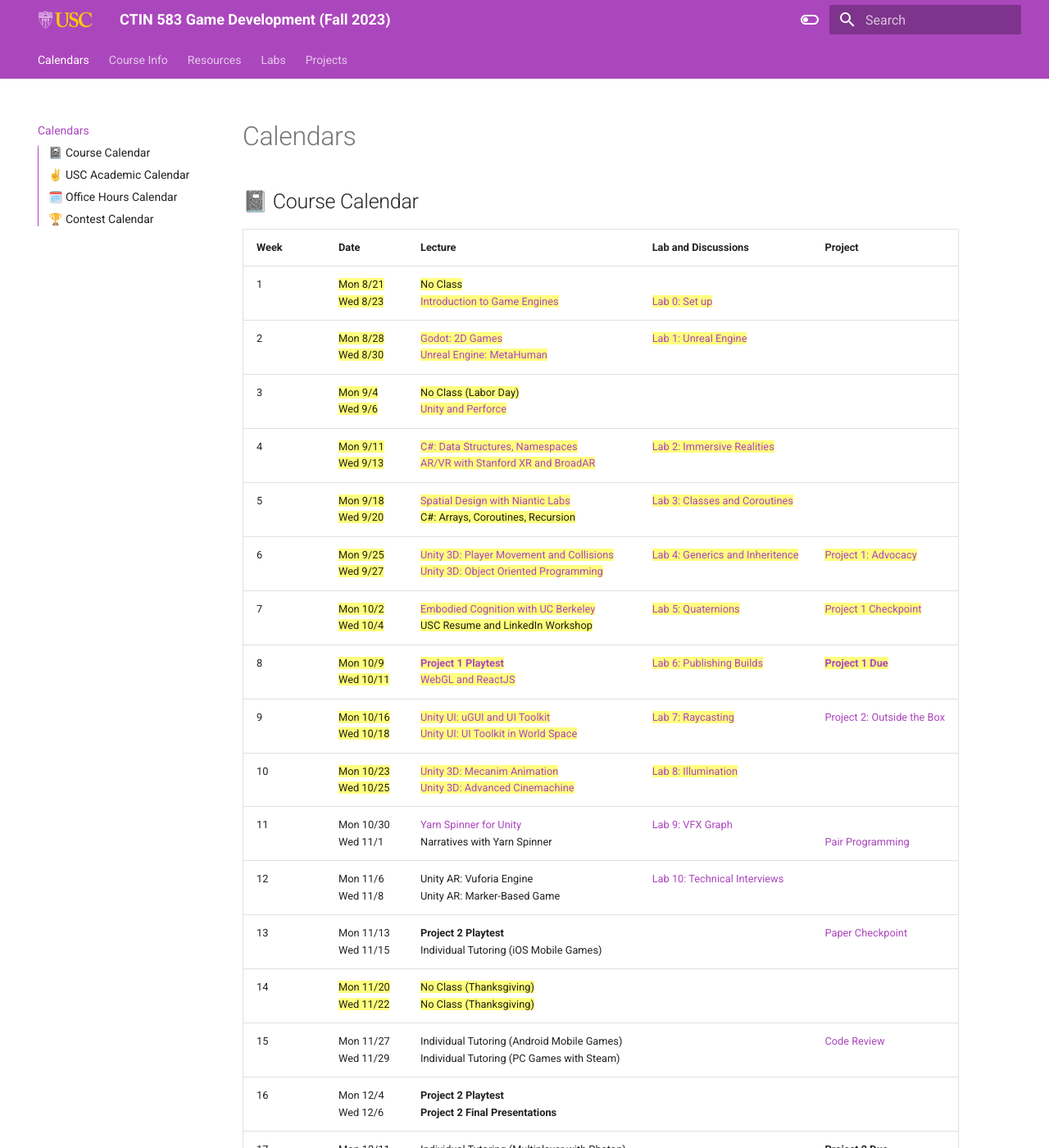
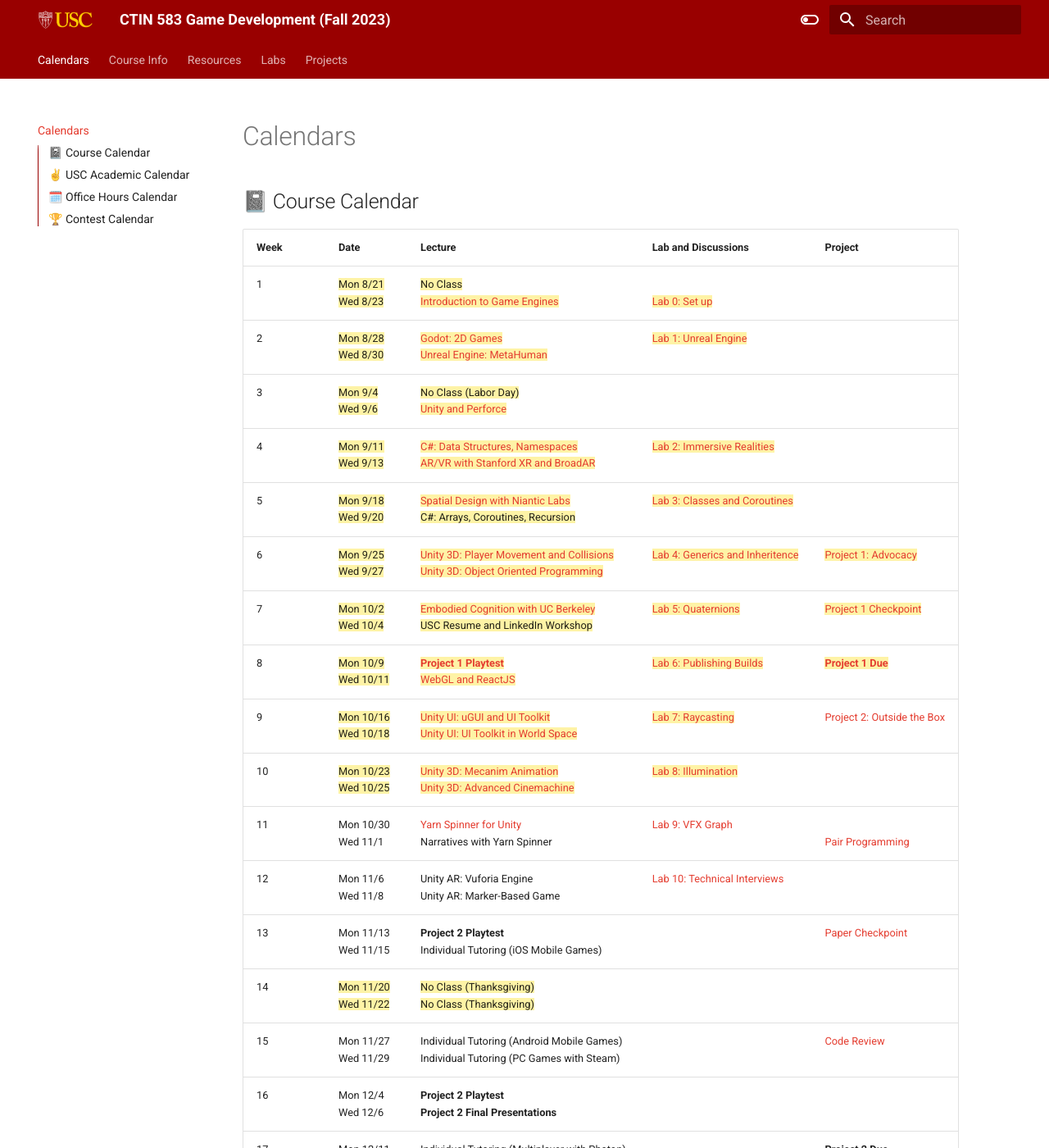
Before and after one commit to usc-ctin583/usc-ctin583.github.io, an MkDocs documentation site: the page built from docs/index.md, in a window 1280 px wide and 1400 px high. Shown: the whole window at 82% size. Built offline with MkDocs 1.6.1 and Material for MkDocs 9.7.7, drawn with Linux system fonts in a browser that asks for light colours.

Commit message:
change to usc theme

```diff
--- /dev/null
+++ b/docs/logo.html
@@ -0,0 +1,2 @@
+<img id="logo_light_mode" src="{{ config.theme.logo_light_mode | url }}" alt="favicon">
+<img id="logo_dark_mode" src="{{ config.theme.logo_dark_mode | url }}" alt="favicon">
--- a/docs/stylesheets/extra.css
+++ b/docs/stylesheets/extra.css
@@ -1,5 +1,26 @@
-:root {
-  --md-primary-fg-color:        #EE0F0F;
+[data-md-color-scheme="usc"] {
+  --md-primary-fg-color:        #990000;
   --md-primary-fg-color--light: #ECB7B7;
-  --md-primary-fg-color--dark:  #90030C;
+  --md-primary-fg-color--dark:  #990000;
+  --md-text-link-color:         #990000;
+  --md-typeset-a-color: #E43D30;
+  --md-typeset-mark-color: rgba(253, 224, 33, 0.4);
 }
+
+#logo_light_mode {
+  display: var(--md-footer-logo-light-mode);
+}
+
+#logo_dark_mode {
+  display: var(--md-footer-logo-dark-mode);
+}
+
+[data-md-color-scheme="light-mode"] {
+  --md-footer-logo-dark-mode:         none;
+  --md-footer-logo-light-mode:         block;
+}
+
+[data-md-color-scheme="dark-mode"] {
+  --md-footer-logo-dark-mode:         block;
+  --md-footer-logo-light-mode:         none;
+}
--- a/mkdocs.yml
+++ b/mkdocs.yml
@@ -14,6 +14,7 @@ theme:
     - navigation.sections
     - toc.integrate
     - navigation.top
+    - navigation.indexes
     - search.suggest
     - search.highlight
     - content.tabs.link
@@ -23,7 +24,7 @@ theme:
     - content.code.select
   language: en
   palette:
-    - scheme: default
+    - scheme: "usc"
       toggle:
         icon: material/toggle-switch-off-outline
         name: Switch to dark mode
@@ -35,7 +36,7 @@ theme:
         name: Switch to light mode
       primary: purple
       accent: purple
-  extra_css:
+extra_css:
     - stylesheets/extra.css
 
 
```
Also changed, not shown: docs/uscYellow.png (renamed from docs/uscLogo-02.png), docs/usclogo2-02.png (deleted).
